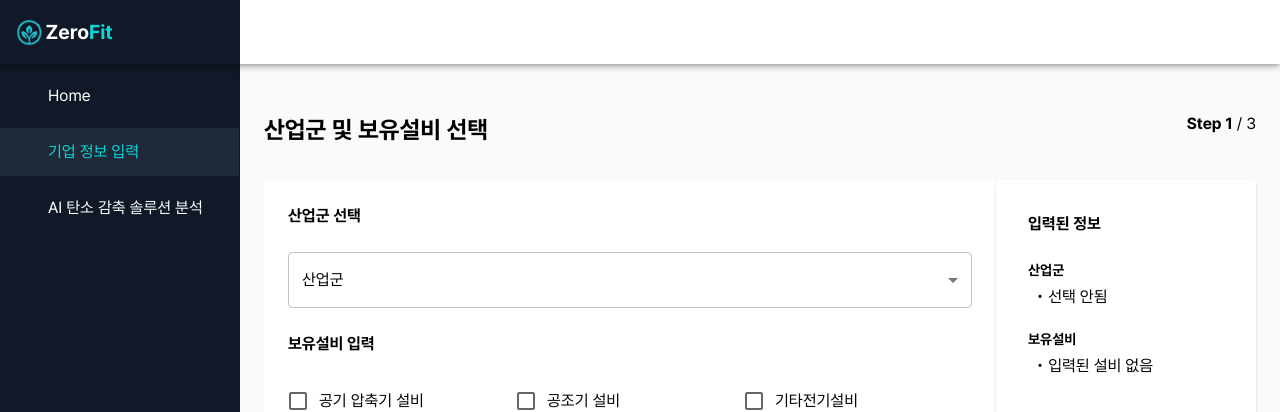
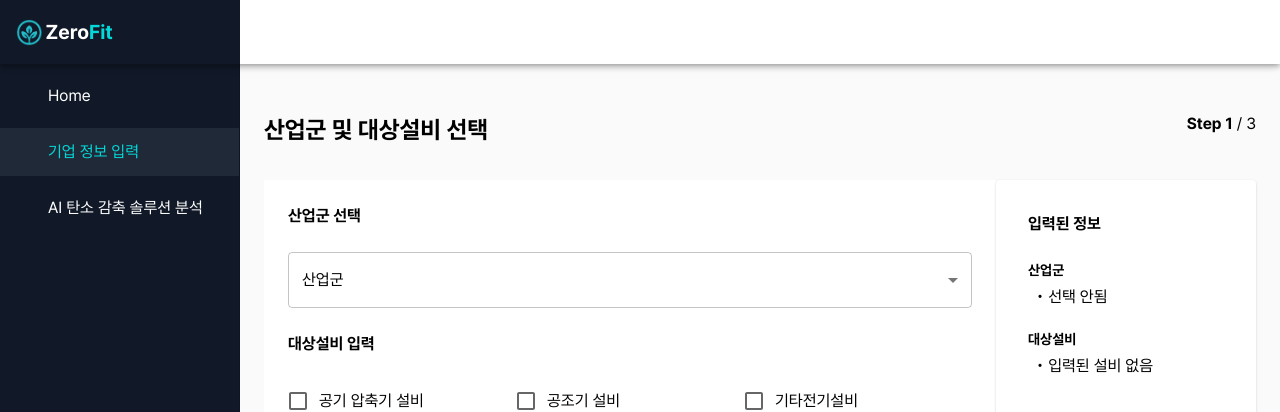
Before and after one commit to 2025-KGU-Capstone-Design/zerofit_frontend, a React (Vite) app: page /company-info/step1 in a window 1280 px wide. Shown: the top 412 px of the page. Built offline with nearby package versions, Linux system fonts and the light colour scheme; some icons are missing.

Commit message:
refactor: 보유설비 -> 대상설비로 텍스트 변경

```diff
--- a/src/ui/pages/companyInputPage/common/InfoPreviewCard.tsx
+++ b/src/ui/pages/companyInputPage/common/InfoPreviewCard.tsx
@@ -63,7 +63,7 @@ const InfoPreviewCard = ({step}: InfoPreviewCardProps) => {
                             </List>
 
                             <Typography variant='body2' fontWeight='bold'>
-                                보유설비
+                                대상설비
                             </Typography>
                             <List dense disablePadding sx={{mb: 2, pl: 1}}>
                                 <ListItem disableGutters>
--- a/src/ui/pages/companyInputPage/companyInputPage1/CompanyInputPage1.tsx
+++ b/src/ui/pages/companyInputPage/companyInputPage1/CompanyInputPage1.tsx
@@ -32,7 +32,7 @@ const CompanyInputPage1 = () => {
     return (
         <Container sx={{mt: 14}}>
             <Stack spacing={4}>
-                <StepHeader title='산업군 및 보유설비 선택' step={1} />
+                <StepHeader title='산업군 및 대상설비 선택' step={1} />
                 <Stack
                     direction={{xs: 'column', md: 'row'}}
                     justifyContent='space-between'
--- a/src/ui/pages/companyInputPage/companyInputPage1/FacilityInput.tsx
+++ b/src/ui/pages/companyInputPage/companyInputPage1/FacilityInput.tsx
@@ -24,7 +24,7 @@ const FacilityInput = () => {
     return (
         <>
             <Typography variant='subtitle1' fontWeight='bold'>
-                보유설비 입력
+                대상설비 입력
             </Typography>
             <FormGroup
                 sx={{
```
